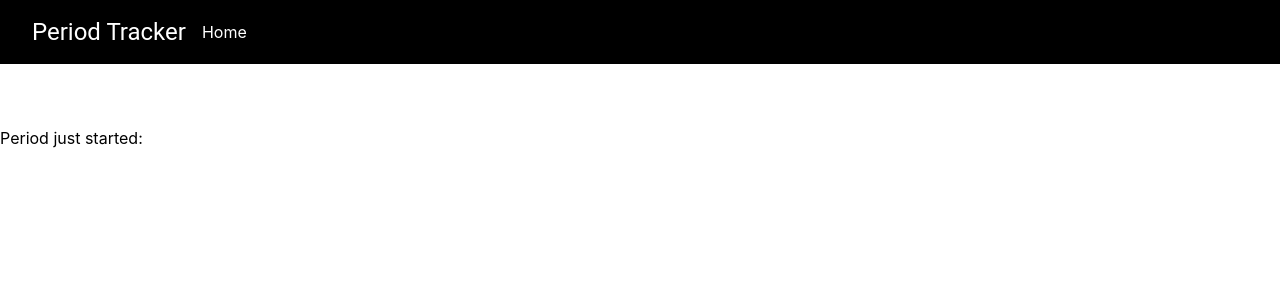
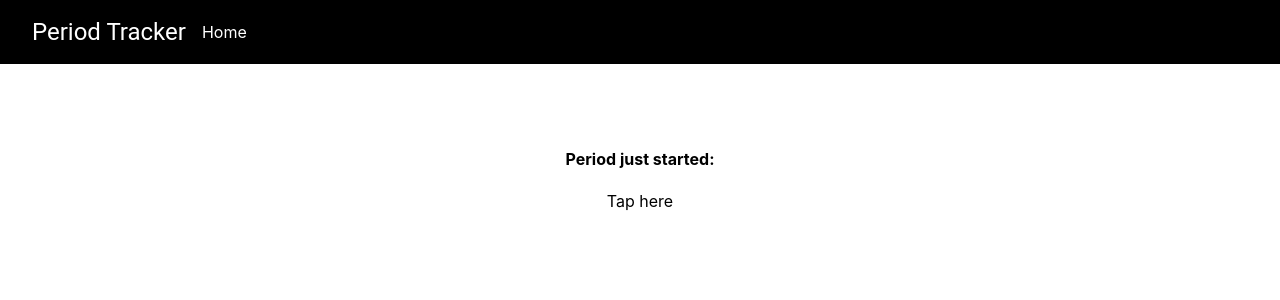
Before and after one commit to Feminine-Divine/periodo, a Next.js app in the folder periodo/: page / in a window 1280 px wide. Shown: the top 300 px of the page. Built offline with nearby package versions, Linux system fonts and the light colour scheme.

Commit message:
added style

```diff
--- a/periodo/components/started.js
+++ b/periodo/components/started.js
@@ -1,11 +1,13 @@
 import React from 'react'
 import Link from 'next/link'
+import styles from './started.module.css'
 
 const Start=()=>{
     return(
         <div>
+            <h4 className={styles.heading}>Period just started:</h4>
             <Link href='/calender'>
-            <a>Period just started:</a>
+            <a className={styles.heading}>Tap here</a>
             </Link>
         </div>
     )
--- /dev/null
+++ b/periodo/components/started.module.css
@@ -0,0 +1,5 @@
+.heading {
+    display: flex;
+    flex-direction: row;
+    justify-content: center;
+}
```
